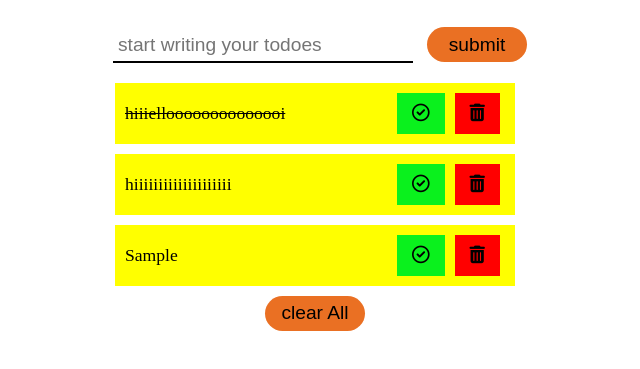
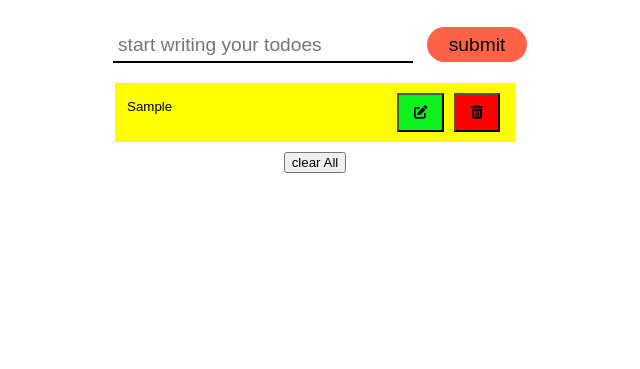
Before and after one commit to annu1245/JS-foundation, a plain HTML site: page Todo/index.html in a window 1280 px wide. Both pictures are taken after typing "Sample" into the empty fields and a click on the button "submit". Shown: the part 69-438 px from the top of the page, without its empty margins (269-909 px from the left). Drawn offline with Linux system fonts and the light colour scheme.

Commit message:
localstorage storing techinque changed and update todo function added

```diff
--- a/Todo/index.html
+++ b/Todo/index.html
@@ -15,19 +15,7 @@
                 <input placeholder="start writing your todoes"/>
                 <button id="submit"> submit </button>
             </div>
-            <div id="list">
-            <div class="elem">
-                <spam class="text textEffect">hiiielloooooooooooooi</spam>
-                <spam class="icon1"><i class="fa-regular fa-circle-check"></i></spam>
-                <spam class="icon2"><i class="fa-solid fa-trash-can"></i></spam>
-            </div>
-
-            <div class="elem">
-                <spam class="text">hiiiiiiiiiiiiiiiiiiii</spam>
-                <spam class="icon1"><i class="fa-regular fa-circle-check"></i></spam>
-                <spam class="icon2"><i class="fa-solid fa-trash-can"></i></spam>
-            </div>
-        </div>
+            <div id="list"></div>
         <button id="clear_btn">clear All</button>
         </div>
 </body>
--- a/Todo/style.css
+++ b/Todo/style.css
@@ -18,11 +18,11 @@ input {
     border: none;
     border-bottom: 2px solid black;
 }
-button {
+#submit {
     width: 100px;
     height: 35px;
     font-size: 1.2em;
-    background-color: rgb(234, 112, 35);
+    background-color: tomato;
     border: none;
     border-radius: 30px;
     cursor: pointer;
@@ -52,20 +52,20 @@ input :focus{
     word-break: break-all;
 }
 
-.icon1 {
+.edit {
     background-color: rgb(10, 241, 29);
     padding: 10px 15px;
     margin:  0px 5px;
     cursor: pointer;
 }
 
-.icon2 {
+.del {
     background-color: red;
     padding: 10px 15px;
     margin: 0px 5px;
     cursor: pointer;
 }
-.fa-trash-can, .fa-circle-check {
+.fa-regular, .fa-solid {
     pointer-events: none;
 }
 
@@ -107,3 +107,17 @@ input :focus{
 		opacity: 1;
 	}
 }
+
+.check-area {
+    width: 300px;
+    border: 1px solid gray;
+    font: medium -moz-fixed;
+    font: -webkit-small-control;
+    height: 30px;
+    overflow: hidden;
+    padding: 2px;
+    resize: both;
+    border:none;
+    resize: none;;
+    background-color:yellow;
+}
--- a/Todo/todo.js
+++ b/Todo/todo.js
@@ -4,13 +4,16 @@ text = document.querySelector('input');
 testbtn = document.getElementById('test');
 clearBtn = document.getElementById('clear_btn');
 
+//click Event on Submit Button
 submintBtn.addEventListener("click", function() {
-    input_val = text.value.trim();
-    if(input_val != '') {
-        addDiv(input_val);
-        setLocal(input_val);
-        removeDiv();
-        textStripe();
+    //get the index for the next div
+    let todoIndex = listDiv.getElementsByClassName('elem').length;
+    todoIndex.length == 0 ? clearBtn.style.display = 'none' :  clearBtn.style.display = 'block';
+    input_val = text.value.trim(); //trim the extra spaces
+    if (input_val != '') {
+        addDiv(input_val, todoIndex);
+        setLocal(input_val, todoIndex);
+        addListeners();
         text.value = '';
     }
     else {
@@ -18,91 +21,119 @@ submintBtn.addEventListener("click", function() {
     }
 })
 
-clearBtn.addEventListener("click", function() {
-    localStorage.clear();
-    alert("all cleared");
-    location.reload();
-})
+function addDiv(input_val, todoIndex) {
+    elemDiv = document.createElement('div');
+    elemDiv.classList.add('elem', 'new-box');
+    elemDiv.setAttribute('index', todoIndex);
 
-function setLocal(data) {
-    let myTodoData = JSON.parse(localStorage.getItem("mytodo")) || [];
-    myTodoData.push(data);
+    textDiv = document.createElement('textarea');
+    textDiv.classList.add('check-area');
+    textDiv.setAttribute('readonly', 'readonly');
+    textDiv.innerText = input_val;
+
+    edit = document.createElement('button');
+    edit.classList.add('edit');
+    edit.innerHTML = '<i class="fa-solid fa-pen-to-square"></i>';
+
+    del = document.createElement('button');
+    del.classList.add('del');
+    del.innerHTML = '<i class="fa-solid fa-trash-can"></i>';
+
+    elemDiv.appendChild(textDiv);
+    elemDiv.appendChild(edit);
+    elemDiv.appendChild(del);
+    listDiv.appendChild(elemDiv);
+    setTimeout(() => elemDiv.classList.remove('new-box'), 300);
+}
+
+//add Listeners to the edit and delete button
+function addListeners() {
+    document.querySelectorAll('.edit').forEach((editDiv) => addEditListener(editDiv));
+    document.querySelectorAll('.del').forEach((delDiv) => addDeleteListener(delDiv));
+}
+
+//Edit Event Listener
+function addEditListener(editElement) {
+    editElement.addEventListener('click', (element) => {
+        let textArea = element.target.parentElement.firstChild;
+        //check either clicked to edit the todo or edit is done
+        let = isEditable = textArea.getAttribute('readonly');
+        if(isEditable !== null) {
+            // edit permission -> remove readonly and display textarea to edit
+            element.target.innerHTML = '<i class="fa-regular fa-circle-check">';
+            textArea.removeAttribute('readonly');
+            textArea.style.background = "white";
+            textArea.focus();
+            textArea.selectionStart = textArea.value.length;
+        }
+        else{
+            // done update -> set readonly and remove the editable textarea
+            textArea.setAttribute('readonly', 'readonly');
+            textArea.style.background = "yellow";
+            element.target.innerHTML = '<i class="fa-solid fa-pen-to-square"></i>';
+            let elemIndex = element.target.parentElement.getAttribute('index');
+            updateLocal(textArea.value, elemIndex);
+
+        }
+    })
+}
+
+//delete one todo which is clicked
+function addDeleteListener(delElement) {
+    delElement.addEventListener("click", (element) => {
+        let index = element.target.parentElement.getAttribute('index');
+        let elementDiv = element.target.parentElement;
+        //add the removed-item class for the animation while deleting todo
+        elementDiv.classList.add('removed-item');
+        setTimeout(() => elementDiv.remove(), 1000);
+        removeLocal(index);
+    })
+}
+
+// ---------- ----------- LocalStorage ---------------- ------------//
+
+function setLocal(data, index) {
+    let myTodoData = JSON.parse(localStorage.getItem("mytodo")) || {};
+    myTodoData[index] = data;
     localStorage.setItem("mytodo", JSON.stringify(myTodoData));
 }
 
 function getLocal() {
-    var myTodoData = JSON.parse(localStorage.getItem("mytodo")) || [];
-    if(myTodoData.length < 0){
+    let myTodoData = JSON.parse(localStorage.getItem("mytodo")) || {};
+    if (myTodoData === null || Object.keys(myTodoData).length === 0) {
+        listDiv.innerHTML = '';
+        clearBtn.style.display = 'none';
         return;
-    }else {
-        myTodoData.forEach((item)=>{
-            console.log("item" + item);
-            addDiv(item);
-        })
+    } else {
+        for (var key in myTodoData) {
+            if (myTodoData.hasOwnProperty(key)) {
+              var val = myTodoData[key];
+              //show all data of localStorage
+              addDiv(val, key);
+            }
+          }
     }
 }
 
-
-function addDiv(input_val) {
-    elemDiv = document.createElement('div');
-    elemDiv.classList.add('elem', 'new-box');
-
-    textDiv = document.createElement('spam');
-    textDiv.classList.add('text');
-    textDiv.innerText = input_val;
-
-    icon1 = document.createElement('spam');
-    icon1.classList.add('icon1');
-    icon1.innerHTML = '<i class="fa-regular fa-circle-check"></i>';
-
-    icon2 = document.createElement('spam');
-    icon2.classList.add('icon2');
-    icon2.innerHTML = '<i class="fa-solid fa-trash-can"></i>';
-
-    elemDiv.appendChild(textDiv);
-    elemDiv.appendChild(icon1);
-    elemDiv.appendChild(icon2);
-    listDiv.appendChild(elemDiv);
-
-    setTimeout(() => {
-        elemDiv.classList.remove('new-box');
-    }, 300)
+function updateLocal(updatedText, index) {
+    let myTodoData = JSON.parse(localStorage.getItem("mytodo"));
+    myTodoData[index] = updatedText;
+    localStorage.setItem("mytodo", JSON.stringify(myTodoData));
 }
 
-function removeDiv() {
-    let myTodoData = JSON.parse(localStorage.getItem("mytodo")) || [];
-    document.querySelectorAll('.icon2').forEach((icon2) => {
-        icon2.addEventListener('click', (item) => {
-            let itemVal = item.target.parentNode.firstChild.innerText;
-            if(myTodoData.includes(itemVal)) {
-                removeTodo(itemVal, myTodoData);
-            }
-            test = item.target.parentElement;
-            test.classList.add('removed-item')
-            setTimeout(() => {
-                test.remove();
-            },1000)
-          });
-    });
-
+function removeLocal(index) {
+    let myTodoData = JSON.parse(localStorage.getItem('mytodo'));
+    delete myTodoData[index];
+    localStorage.setItem('mytodo', JSON.stringify(myTodoData));
 }
 
-function textStripe() {
-    document.querySelectorAll('.icon1').forEach((icon1) => {
-        icon1.addEventListener('click', (el) => {
-            fc = el.target.parentNode.firstChild;
-            fc.classList.add('textEffect');
-          });
-    });
-}
-
-function removeTodo(itemVal, myTodoData) {
-    localStorage.removeItem(itemVal);
-    index = myTodoData.indexOf(itemVal);
-    myTodoData.splice(index, 1);
-    localStorage.setItem('mytodo',JSON.stringify(myTodoData));
-}
+clearBtn.addEventListener("click", function() {
+    localStorage.clear();
+    // location.reload();
+    getLocal();
+})
 
 window.onload = (event) =>{
     getLocal();
+    addListeners();
 };
```
